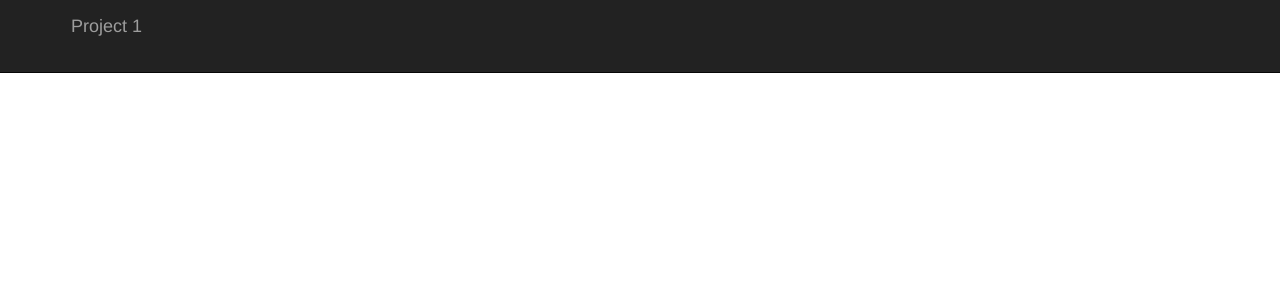
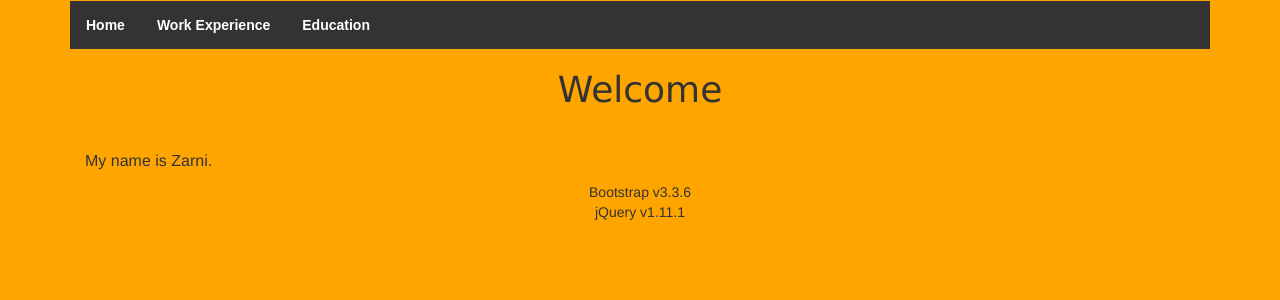
Before and after one commit to zo3njit/IS219-s16, a PHP site: page / in a window 1280 px wide. Shown: the top 300 px of the page. Run offline with PHP 8.4, Linux system fonts and the light colour scheme; some libraries are stand-ins or nearby versions.

Commit message:
change stylesheet
test

```diff
--- a/css/custom.css
+++ b/css/custom.css
@@ -1,11 +1,51 @@
-.header {
 
+body {
+	background-color: orange;
 }
 
-.body {
-	height: 99%;
-	width: 80%;
-	margin-top: 10px;
+ul {
+    list-style-type: none;
+    margin: 0;
+    padding: 0;
+    overflow: hidden;
+    background-color: #333;
 }
 
-<link href='css/custom.css' rel='stylesheet'>
+li {
+	float:left;
+}
+
+li a:hover {
+	background-color: #111;
+	text-decoration: none;
+}
+
+li a {
+	display: inline-block;
+	color: white;
+	text-align: center;
+	font-family: "Arial";
+	padding: 14px 16px;
+	font-weight: bold;
+}
+
+
+div.title {
+	font-family:"Verdana";
+	width: 100%;
+	margin-top: 10px;
+	text-align: center;
+}
+
+div.footer {
+	position: relative;
+	top:30px;
+	text-align: center;
+}
+
+p.post {
+	position: relative;
+	top: 30px;
+	left: 15px;
+	font-size: 16px;
+}
--- a/index.php
+++ b/index.php
@@ -10,38 +10,52 @@
 
     <title>zo3-Project1-IS219102</title>
 
-	<link href='css/bootstrap.css' rel='stylesheet'>
+	<link href='css/bootstrap.min.css' rel='stylesheet'>
+	<link href='css/custom.css' rel='stylesheet'>
 
 </head>
 
 <body>
 
-	<nav class="navbar navbar-inverse navbar-fixed-top">
+	<nav class="navbar">
 		<div class="container">
-			<div class="navbar">
-				<a class=
+			<div class="navbar-default">
+				<ul class="navbar_unordered_list">
+					<li><a class="nav_settings" href="index.php">Home</a></li>
+					<li><a class="nav_settings" href="experience.php">Work Experience</a></li>
+					<li><a class="nav_settings" href="education.php">Education</a></li>
+				</ul>
 			</div>
+		</div>
+	</nav>
 
-			<div class="navbar-default">
-				<a class="navbar-brand" href="index.php">Project 1</a>
+
+
+
+	<div class="page">
+		<div class="title">
+			<h1>Welcome</h1>
+		</div>
+
+		<div class="container"
+			<div>
+				<p class="post">
+					My name is Zarni.
+				</p>
 			</div>
 		</div>
 
 
-
-
-	</nav>
-
-	<div class="page">
-		<div class="row">
-			<div class="col-md-12 text-center">
-				<h1>Welcome to my website!</h1>
-
-
-
+		<div class="container">
+			<div class="footer">
+				<p>
+					Bootstrap v3.3.6<br>
+					jQuery v1.11.1
+				</p>
 			</div>
 		</div>
 	</div>
+
 
 
 	<script src='https://ajax.googleapis.com/ajax/libs/jquery/1.11.1/jquery.min.js'></script>
```
Also changed, not shown: education.php (+32 -5 lines), experience.php (+32 -5 lines).
